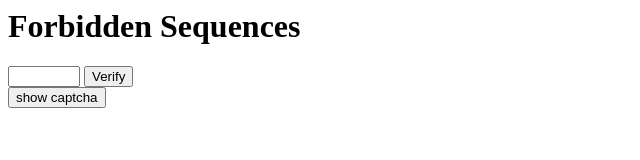
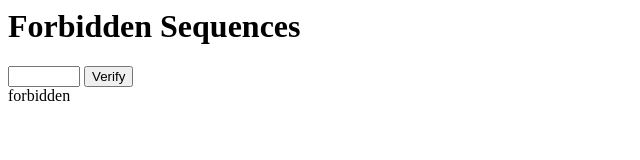
Before and after one commit to RotsyMandrindra/aws-captcha-integration, a plain HTML site: page index.html in a window 1280 px wide. Both pictures are taken after a click on the button "Verify". Shown: the whole page, without its empty margins (0-640 px from the left). Drawn offline with Linux system fonts and the light colour scheme.

Commit message:
fix: show result with forbidden

```diff
--- a/index.html
+++ b/index.html
@@ -13,11 +13,13 @@
           return;
         }
 
-        if(number == 600 ){
+        if(number == 600) {
           showMyCaptcha();
-        }else{
-          alert(`The number ${number} is not eligible for the captcha.`)
+        } else {
+          const result = Array.from({length: number}, (_, i) => '1').join('');
+          showResult(result + ' forbidden');
         }
+
       }
       function showMyCaptcha() {
           var container = document.querySelector("#my-captcha-container");
@@ -35,6 +37,11 @@
       function captchaExampleErrorFunction(error) {
           /* Do something with the error */
       }
+
+      function showResult(message) {
+            const resultDiv = document.getElementById('result');
+            resultDiv.innerHTML = message;
+        }
   </script>
 
   <body>
@@ -45,5 +52,4 @@
     <div id="my-captcha-container">
       <!-- The contents of this container will be replaced by the captcha widget -->
     </div>
-    <button onclick="showMyCaptcha()">show captcha</button>
   </body>
```
